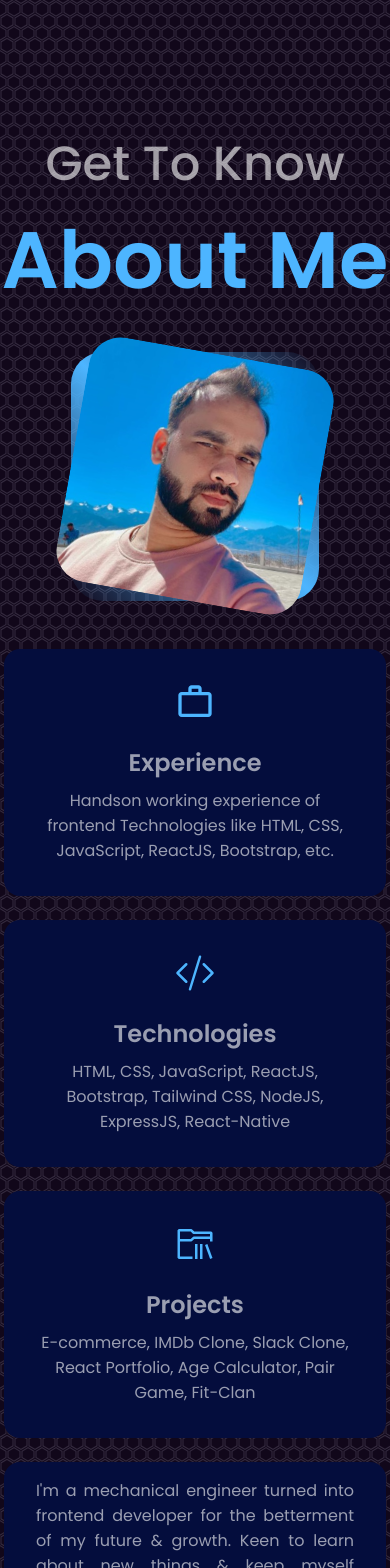
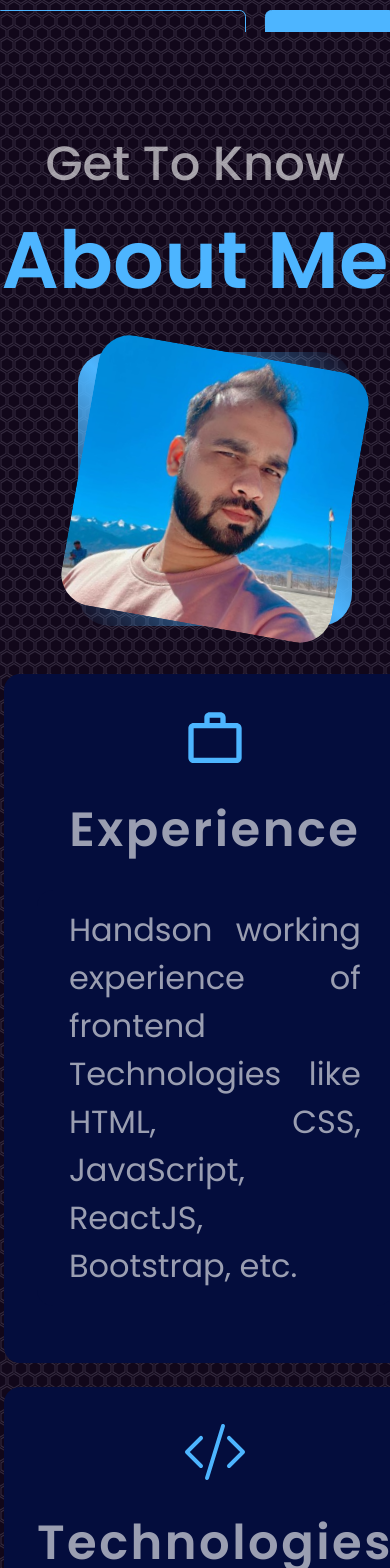
Before and after one commit to UvaishKhan7/portfolio, a React (Create React App) app: page / in a window 390 px wide. Shown: the part 432-2000 px from the top of the page. Built offline with nearby package versions, Linux system fonts and the light colour scheme.

Commit message:
changed font size

```diff
--- a/src/components/about/About.js
+++ b/src/components/about/About.js
@@ -21,17 +21,17 @@ function About() {
             <article className="about_card">
               <MdOutlineWorkOutline className='about_icon' />
               <h5>Experience</h5>
-              <small>Handson working experience of frontend Technologies like HTML, CSS, JavaScript, ReactJS, Bootstrap, etc.</small>
+              <p>Handson working experience of frontend Technologies like HTML, CSS, JavaScript, ReactJS, Bootstrap, etc.</p>
             </article>
             <article className="about_card">
               <BsCodeSlash className='about_icon' />
               <h5>Technologies</h5>
-              <small>HTML, CSS, JavaScript, ReactJS, Bootstrap, Tailwind CSS, NodeJS, ExpressJS, React-Native</small>
+              <p>HTML, CSS, JavaScript, ReactJS, Bootstrap, Tailwind CSS, NodeJS, ExpressJS, React-Native</p>
             </article>
             <article className="about_card">
               <VscFolderLibrary className='about_icon' />
               <h5>Projects</h5>
-              <small>E-commerce, IMDb Clone, Slack Clone, React Portfolio, Age Calculator, Pair Game, Fit-Clan</small>
+              <p>E-commerce, IMDb Clone, Slack Clone, React Portfolio, Age Calculator, Pair Game, Fit-Clan</p>
             </article>
           </div>
           <p>I'm a mechanical engineer turned into frontend developer for the betterment of my future & growth. Keen to learn about new things & keep myself updated with the new technologies. I like to work on UI/UX projects by using my skills like HTML, CSS, JavaScript, ReactJS, Bootstrap, Tailwind CSS, NodeJS, GitHub etc. Currently learnig NextJS to upgrade my skills to the next level.</p>
--- a/src/components/about/about.css
+++ b/src/components/about/about.css
@@ -92,21 +92,36 @@
     flex-direction: column;
   }
   .about_me {
-    width: 70%;
+    width: 60%;
     margin: 2rem auto 4rem;
   }
+  .about_card > h5 {
+    font-size: 3rem;
+    letter-spacing: 2.5px;
+  }
+  .about_icon{
+    font-size: 4rem;
+  }
+  .about_card > p {
+    font-size: 2rem;
+  }
+
   .about_content {
     display: flex;
     flex-direction: column;
     justify-content: center;
     align-items: center;
   }
-  .about_content > .btn{
-    width: 80%;
+  .about_content > .btn {
+    width: 100%;
     font-size: 2.5rem;
-    letter-spacing: 1px;
+    letter-spacing: 1.5px;
     font-weight: 500;
     text-align: center;
+  }
+  .about_content > p {
+    font-size: 2rem;
+    padding: 3rem 4rem;
   }
 }
 
--- a/src/components/footer/Footer.js
+++ b/src/components/footer/Footer.js
@@ -24,7 +24,7 @@ export default function Footer() {
       </div>
 
       <div className="footer_copyright">
-        <small>&copy; 2022. Created by Uvaish Khan. All rights reserved.</small>
+        <p>&copy; 2022. Created by Uvaish Khan. All rights reserved.</p>
       </div>
 
     </footer>
--- a/src/components/header/header.css
+++ b/src/components/header/header.css
@@ -78,10 +78,10 @@ header {
 /* ========= Media Queries For medium devices (tablets) ========= */
 @media screen and (max-width: 1024px) {
   header {
-    height: 60vh;
+    height: 75vh;
   }
   .header_container > h3 {
-    font-size: 3rem;
+    font-size: 2.5rem;
   }
   .header_container > h1 {
     font-size: 4rem;
@@ -99,6 +99,9 @@ header {
     border-radius: 20rem 20rem 0 0;
     overflow: hidden;
     padding: 2rem 0.5rem 0.5rem 0.5rem;
+  }
+  .me > img {
+    height: 55rem;
   }
   .cta > .btn {
     font-size: 2.5rem;
@@ -127,4 +130,7 @@ header {
     overflow: hidden;
     padding: 2rem 0.5rem 0.5rem 0.5rem;
   }
+  .me > img {
+    height: 55rem;
+  }
 }
```
